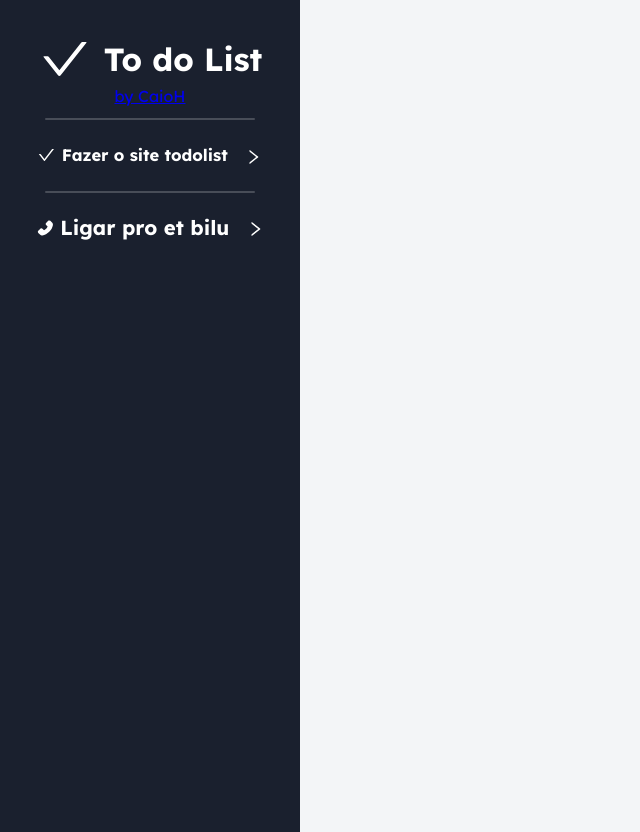
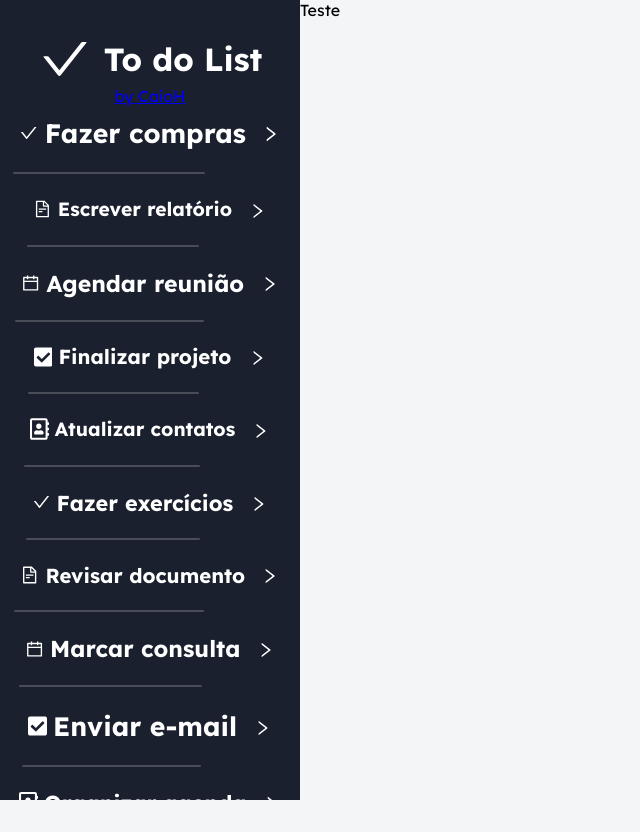
Before and after one commit to CaioHVectorA/todo-list-webapp, a React (Vite) app: page / in a window 1280 px wide. Shown: the whole page, without its empty margins (0-640 px from the left). After the commit the page ends 800 px from the top, so only its background shows below. Built offline with nearby package versions, Linux system fonts and the light colour scheme.

Commit message:
menu editado - mockup de backend criado para simulação. Tratamento dos dados já feito e algumas mudanças. Pequeno teste de navegação - em que o onClick muda o contexto global em que fará a comunicação entre o Menu e o Home. Em breve navegação completa.

```diff
--- a/src/App.css
+++ b/src/App.css
@@ -7,3 +7,25 @@
 body {
   background-color: #F3F5F7;
 }
+
+/* Definindo o estilo da barra de rolagem */
+.Scroll::-webkit-scrollbar {
+  width: 10px;
+  background-color: #f5f5f5;
+}
+
+/* Definindo o estilo do thumb (a alça da barra de rolagem) */
+.Scroll::-webkit-scrollbar-thumb {
+  background-color: #888;
+  border-radius: 10px;
+}
+
+/* Definindo o estilo do thumb quando está sendo arrastado */
+.Scroll::-webkit-scrollbar-thumb:hover {
+  background-color: #555;
+}
+
+/* Definindo o estilo da barra de rolagem quando estiver inativa */
+.Scroll::-webkit-scrollbar-track {
+  background-color: #f5f5f5;
+}
--- a/src/App.jsx
+++ b/src/App.jsx
@@ -6,16 +6,19 @@ import './Animations.css'
 import { Route, RouterProvider, Routes } from 'react-router'
 import { BrowserRouter } from 'react-router-dom'
 import Home from './components/Home'
+import UserContext from './components/UserContext'
 
 function App() {
-  const [count, setCount] = useState(0)
+  const [texto, setTexto] = useState('Teste')
 
   return (
+    <UserContext.Provider value={{texto, setTexto}}>
     <BrowserRouter>
       <Routes>
         <Route path="/" element={<Home />} />
       </Routes>
     </BrowserRouter>
+    </UserContext.Provider>
   )
 }
 
--- /dev/null
+++ b/src/BackEndMockup.js
@@ -0,0 +1,57 @@
+import { AiOutlineCheck, AiOutlineFileText, AiOutlineCalendar } from 'react-icons/ai';
+import { FaCheckSquare, FaRegAddressBook } from 'react-icons/fa';
+
+const mockupData = [
+  {
+    Icon: AiOutlineCheck,
+    Name: 'Fazer compras',
+    Ref: {}
+  },
+  {
+    Icon: AiOutlineFileText,
+    Name: 'Escrever relatório',
+    Ref: {}
+  },
+  {
+    Icon: AiOutlineCalendar,
+    Name: 'Agendar reunião',
+    Ref: {}
+  },
+  {
+    Icon: FaCheckSquare,
+    Name: 'Finalizar projeto',
+    Ref: {}
+  },
+  {
+    Icon: FaRegAddressBook,
+    Name: 'Atualizar contatos',
+    Ref: {}
+  },
+  {
+    Icon: AiOutlineCheck,
+    Name: 'Fazer exercícios',
+    Ref: {}
+  },
+  {
+    Icon: AiOutlineFileText,
+    Name: 'Revisar documento',
+    Ref: {}
+  },
+  {
+    Icon: AiOutlineCalendar,
+    Name: 'Marcar consulta',
+    Ref: {}
+  },
+  {
+    Icon: FaCheckSquare,
+    Name: 'Enviar e-mail',
+    Ref: {}
+  },
+  {
+    Icon: FaRegAddressBook,
+    Name: 'Organizar agenda',
+    Ref: {}
+  }
+];
+
+export default mockupData;
--- a/src/components/Home.jsx
+++ b/src/components/Home.jsx
@@ -1,10 +1,16 @@
-import React from 'react'
+import React, { useContext } from 'react'
 import Menu from './Menu'
+import UserContext from './UserContext'
 
 const Home = () => {
+    const {texto} = useContext(UserContext)
   return (
-    <div>
+    <div style={{display: 'flex'}}>
         <Menu />
+        <div style={{maxWidth: 'calc(100% - 300px)',overflowY: 'auto',height: '100vh'}}>
+            {/* conteudo aqui */}
+            {texto}
+        </div>
     </div>
   )
 }
--- a/src/components/Menu.jsx
+++ b/src/components/Menu.jsx
@@ -1,5 +1,7 @@
-import React, { useState } from 'react'
+import React, { useContext, useState } from 'react'
 import { AiOutlineCheck,AiOutlineRight,AiFillPhone } from "react-icons/ai";
+import UserContext from './UserContext';
+import mockupData from '../BackEndMockup';
 const Division = () => {
    return <div style={{backgroundColor: 'rgba(255,255,255,.2)',width: '70%',height: '2px',borderRadius: '25px',margin: '12px 0px'}}></div>
 }
@@ -7,8 +9,9 @@ const Division = () => {
 
 const Item = ({Icon, Name, Ref}) => {
     const [selected,setSelect] = useState(false)
+    const {setTexto} = useContext(UserContext)
     return (
-        <div className='HoverBackground' style={{display: 'flex',padding: '10px 6px',borderRadius: '5px',alignItems: 'center',gap: '6px',transition: '300ms'}}>
+        <div className='HoverBackground' onClick={() => setTexto(Name)} style={{display: 'flex',padding: '10px 6px',borderRadius: '5px',alignItems: 'center',gap: '6px',transition: '300ms'}}>
         <Icon style={{color: 'white',fontSize: '24px'}}/>
         <h2 style={{width: '100%',fontSize: `${346 / Name.length}px`}}>{Name}</h2> {/*depois, no código de criar, deixar um max lenght pra nao ter como fazer um Name minúsculo.*/}
         <AiOutlineRight style={{fontSize: '24px',alignSelf: 'center',marginTop: '2.6px'}}/>
@@ -17,16 +20,22 @@ const Item = ({Icon, Name, Ref}) => {
 }
 const Menu = () => {
   return (
-    <div style={{height: '100vh',color: 'white',paddingTop: '32px',width: '300px',display: 'flex',flexDirection: 'column',alignItems: 'center',backgroundColor:'#1A202E'}}>
+    <div className='Scroll' style={{height: 'calc(100vh - 32px)',overflowY: 'scroll',color: 'white',paddingTop: '32px',width: '300px',display: 'flex',flexDirection: 'column',alignItems: 'center',backgroundColor:'#1A202E'}}>
         <div style={{display: 'flex',alignItems: 'center',gap: '12px'}}>
         <AiOutlineCheck style={{color: 'white',fontSize: '54px'}}/>
         <h1>To do List</h1>
         </div>
         <a href='github.com/caiohvectora'>by CaioH</a>
-        <Division />
+        {/* <Division />
         <Item Icon={AiOutlineCheck} Name={'Fazer o site todolist'}/>
         <Division />
-        <Item Icon={AiFillPhone} Name={'Ligar pro et bilu'}/>
+        <Item Icon={AiFillPhone} Name={'Ligar pro et bilu'}/> */}
+        {mockupData.map(({Icon, Name, Ref}) => (
+            <div>
+                <Item Icon={Icon} Name={Name} Ref={Ref}/>
+                <Division />
+            </div>
+        ))}
     </div>
 
   )
```
